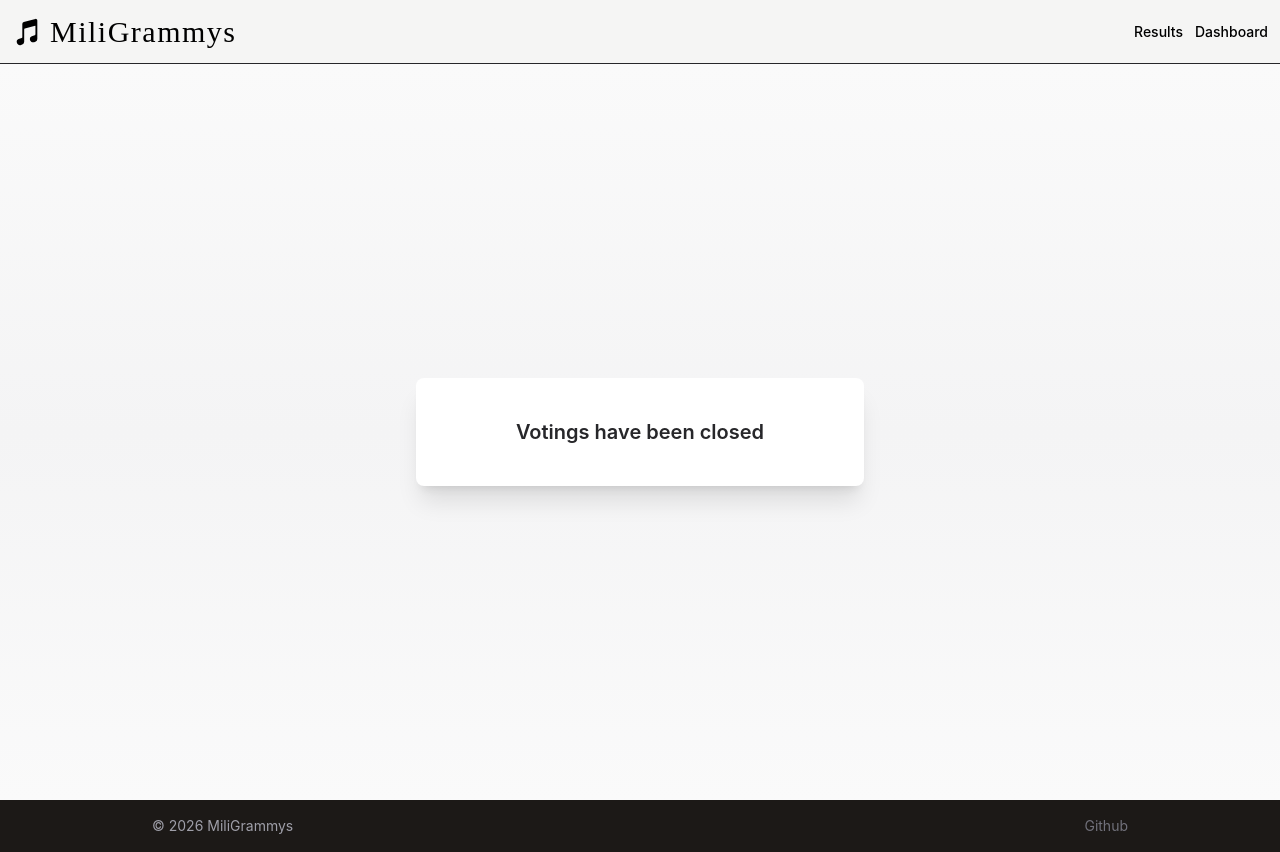
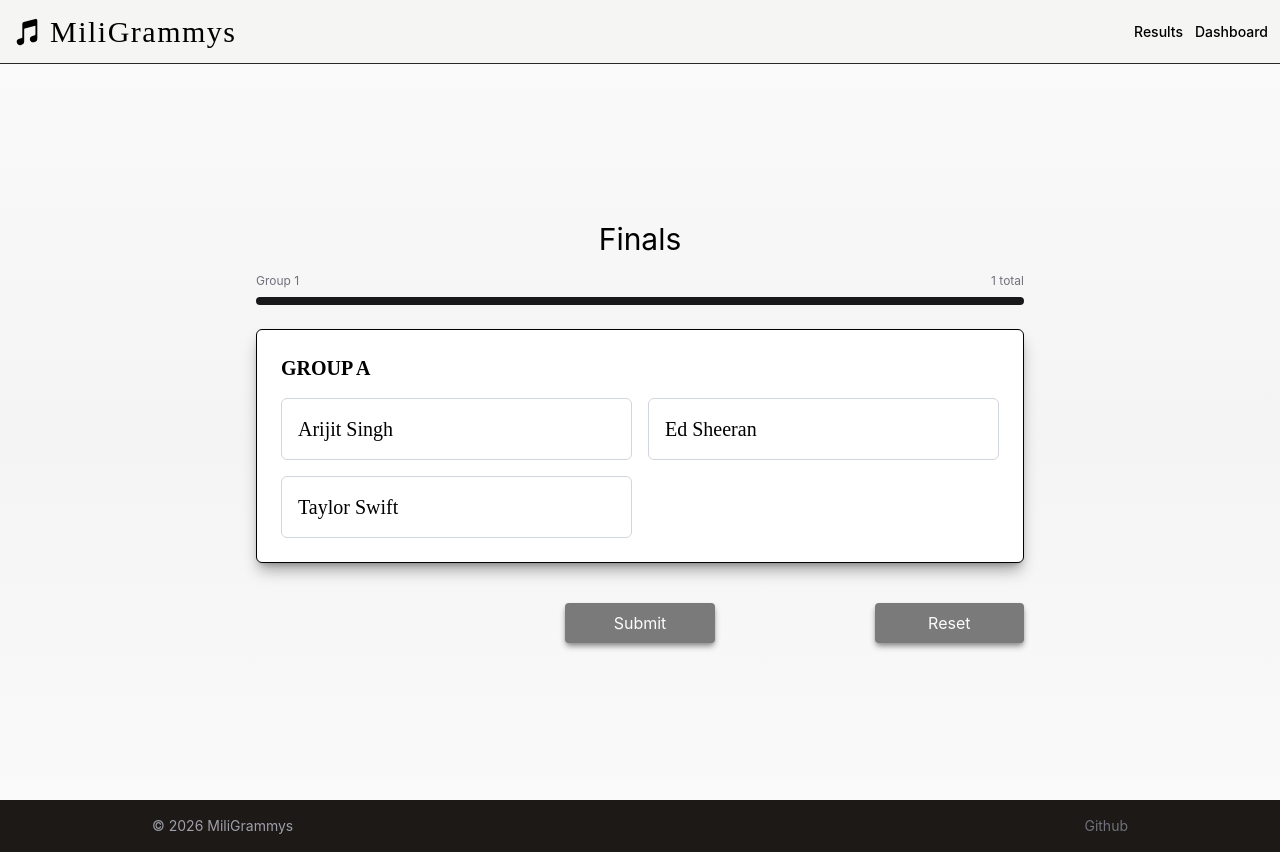
Before and after one commit to mech071/Tournament, a React (Vite) app: page /dashboard in a window 1280 px wide. Built offline with nearby package versions, Linux system fonts and the light colour scheme.

Commit message:
final round

```diff
--- a/src/App.jsx
+++ b/src/App.jsx
@@ -9,15 +9,7 @@ function App() {
   const groups = [
     {
       group: "A",
-      artists: ["Justin Bieber", "Ed Sheeran"]
-    },
-    {
-      group: "B",
-      artists: ["Shakira", "Arijit Singh"]
-    },
-    {
-      group: "C",
-      artists: ["Rihanna", "Taylor Swift"]
+      artists: ["Arijit Singh", "Ed Sheeran", "Taylor Swift"]
     }
   ]
   const [currentGroup, setCurrentGroup] = useState(0)
@@ -77,7 +69,7 @@ function App() {
   }
 
   const [picks, setPicks] = useState({})
-  const votingClosed = true;
+  const votingClosed = false;
   return (
     <>
       <Navbar/>
@@ -129,7 +121,7 @@ function App() {
               ) : (
                 <>
                   <div className="mb-4 text-2xl md:text-3xl font-[Poiret One] text-center">
-                    Semi Finals
+                    Finals
                   </div>
                   <div className="flex flex-col w-full max-w-3xl">
                     <div className="w-full mb-6">
--- a/src/components/GroupCard.jsx
+++ b/src/components/GroupCard.jsx
@@ -53,14 +53,14 @@ const GroupCard = ({ group, artists, onNext, onPrev, onSubmit, loading }) => {
 
                     <button
                         disabled={selected.length !== 1}
-                        hidden={group === "C"}
+                        hidden={group === "A"}
                         onClick={() => onNext(group, selected)}
                         className="bg-black text-white px-4 py-3 md:py-2 rounded disabled:opacity-50 flex-1 cursor-pointer transition duration-500 hover:bg-neutral-900 shadow-md shadow-zinc-800"
                     >
                         Next
                     </button>
 
-                    {group === "C" && (
+                    {group === "A" && (
                         <button
                             disabled={selected.length !== 1 || loading}
                             onClick={() => { if (!loading) onSubmit(group, selected) }}
```
